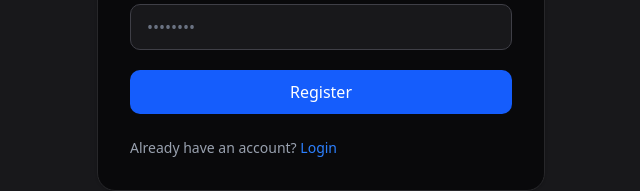
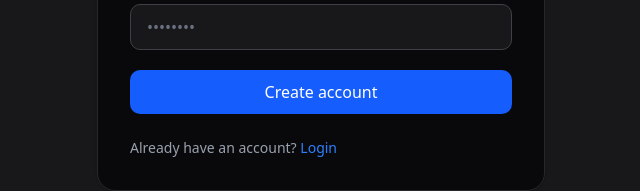
Before and after one commit to Adityamkumar/File_Uploading_App, a React (Vite) app in the folder frontend/: page /register in a window 1280 px wide. Shown: the part 418-609 px from the top of the page, without its empty margins (319-959 px from the left). Built offline with nearby package versions, Linux system fonts and the light colour scheme.

Commit message:
fix: add loading state to login and register forms for better user feedback

```diff
--- a/frontend/src/components/pages/Login.jsx
+++ b/frontend/src/components/pages/Login.jsx
@@ -7,6 +7,7 @@ export default function Login() {
   const [email, setEmail] = useState("");
   const [password, setPassword] = useState("");
   const [errorMessage, setErrorMessage] = useState("");
+  const [loading, setLoading] = useState(false)
 
   const navigate = useNavigate();
 
@@ -32,6 +33,8 @@ export default function Login() {
     } catch (error) {
       const message = error.response?.data?.message || "Something went wrong";
       setErrorMessage(message)
+    }finally{
+       setLoading(false)
     }
   };
 
@@ -85,7 +88,7 @@ export default function Login() {
             type="submit"
             className="w-full cursor-pointer rounded-lg bg-blue-600 py-2.5 font-medium text-white hover:bg-blue-700 transition"
           >
-            Login
+            {loading ? "Logging in..." : "Login"}
           </button>
           {errorMessage && (
             <p className="text-red-500 font-sm text-center">{errorMessage}</p>
--- a/frontend/src/components/pages/Register.jsx
+++ b/frontend/src/components/pages/Register.jsx
@@ -8,6 +8,7 @@ export default function Register() {
   const [email, setEmail] = useState('')
   const [password, setPassword] = useState('')
   const [errorMessage, setErrorMessage] = useState("");
+  const [loading, setLoading] = useState(false)
 
   const navigate = useNavigate()
 
@@ -15,10 +16,10 @@ export default function Register() {
     e.preventDefault()
 
     try {
-         await axios.post(`${API_BASE_URL}/api/auth/user/register`,{
+      await axios.post(`${API_BASE_URL}/api/auth/user/register`, {
         email,
         password
-    },{
+      }, {
         withCredentials: true
       })
 
@@ -30,6 +31,8 @@ export default function Register() {
     } catch (error) {
       const message = error.response?.data?.message || "Something went wrong";
       setErrorMessage(message)
+    }finally{
+       setLoading(false)
     }
 
   }
@@ -55,7 +58,7 @@ export default function Register() {
               type="email"
               placeholder="you@example.com"
               value={email}
-              onChange={(e)=> setEmail(e.target.value)}
+              onChange={(e) => setEmail(e.target.value)}
               className="mt-1 w-full rounded-lg border border-gray-300 dark:border-zinc-700 bg-white dark:bg-zinc-900 px-4 py-2.5 text-gray-900 dark:text-gray-100 placeholder-gray-400 dark:placeholder-gray-500 focus:outline-none focus:ring-2 focus:ring-blue-500"
             />
           </div>
@@ -70,7 +73,7 @@ export default function Register() {
               placeholder="••••••••"
               autoComplete="true"
               value={password}
-              onChange={(e)=> setPassword(e.target.value)}
+              onChange={(e) => setPassword(e.target.value)}
               className="mt-1 w-full rounded-lg border border-gray-300 dark:border-zinc-700 bg-white dark:bg-zinc-900 px-4 py-2.5 text-gray-900 dark:text-gray-100 placeholder-gray-400 dark:placeholder-gray-500 focus:outline-none focus:ring-2 focus:ring-blue-500"
             />
           </div>
@@ -79,7 +82,7 @@ export default function Register() {
             type="submit"
             className="w-full cursor-pointer rounded-lg bg-blue-600 py-2.5 font-medium text-white hover:bg-blue-700 transition"
           >
-            Register
+            {loading ? "Creating account..." : "Create account"}
           </button>
           {errorMessage && (
             <p className="text-red-500 font-sm text-center">{errorMessage}</p>
```
Lines whose indentation alone changed are shown as unchanged.
